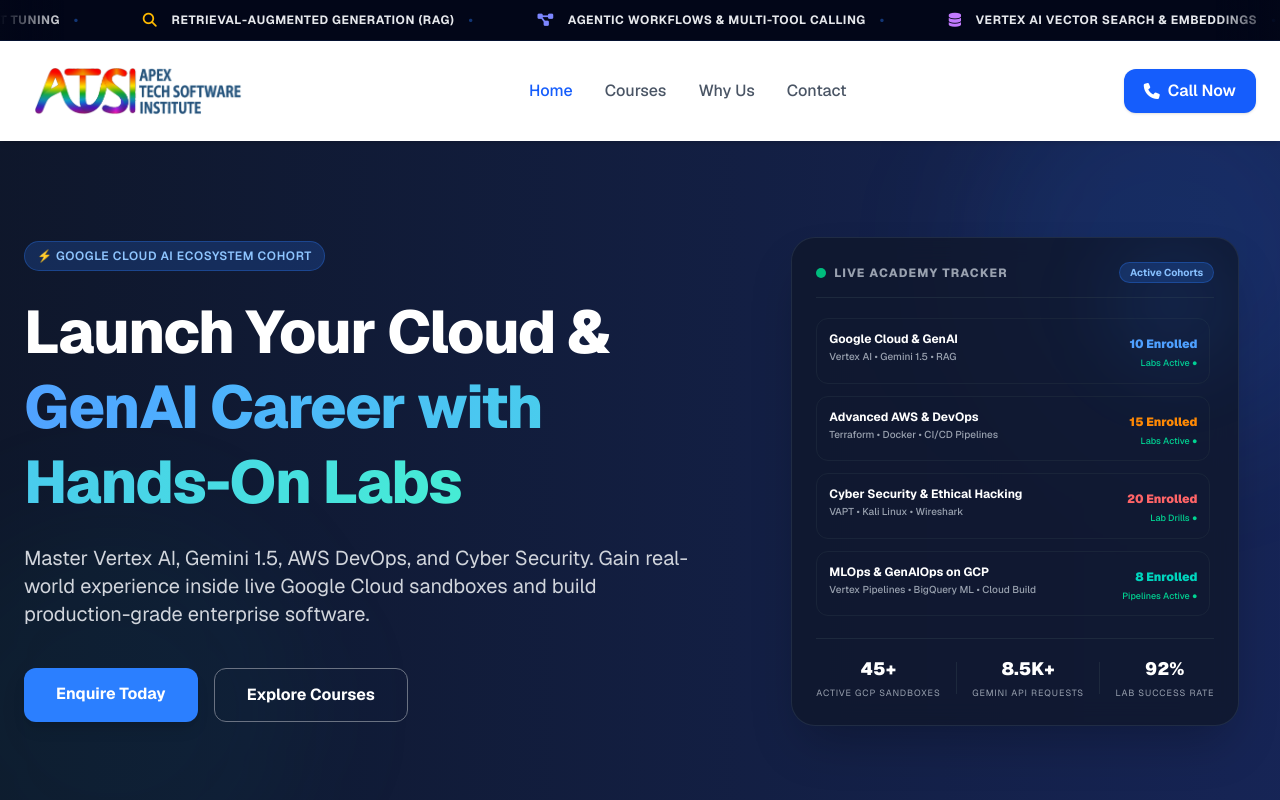
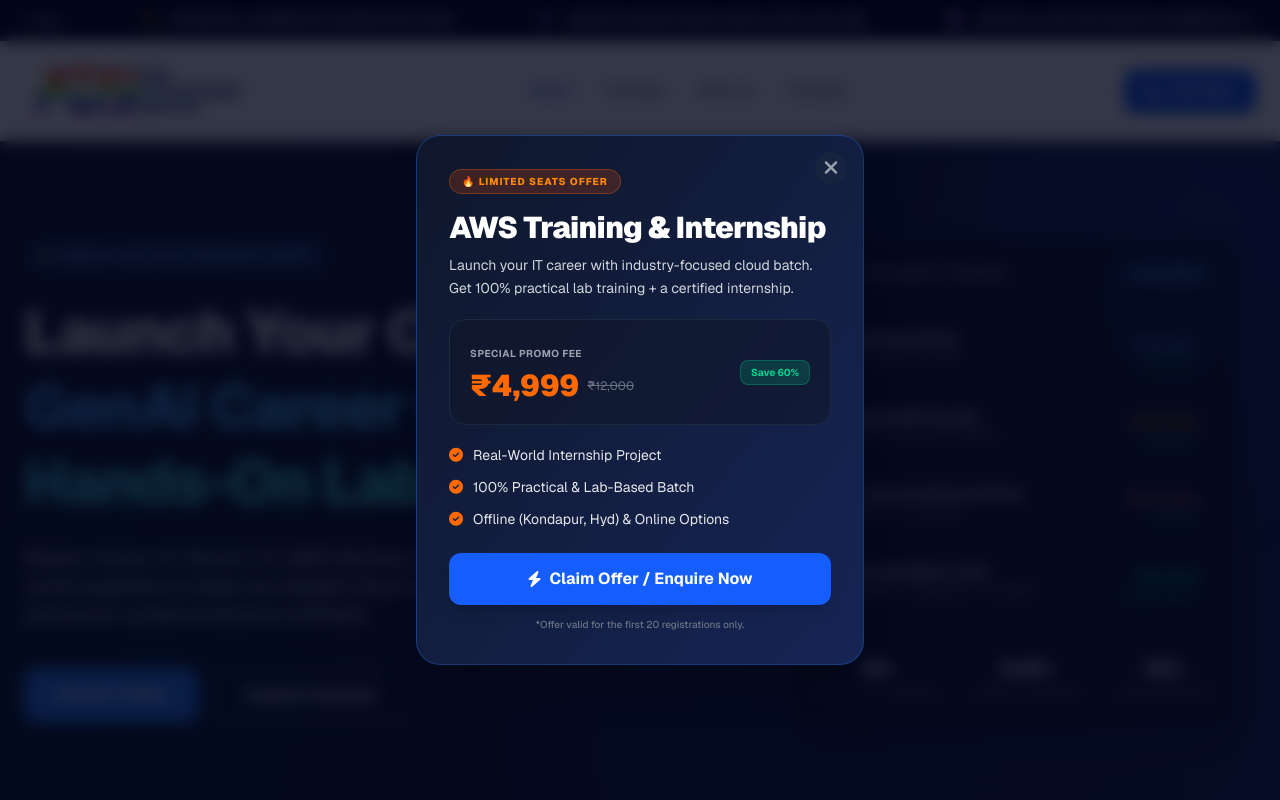
Before and after one commit to akulasathish/apex, a Next.js app: page / in a window 1280 px wide. Shown: the top 800 px of the page. Built offline with nearby package versions, Linux system fonts and the light colour scheme; no server answers.

Commit message:
Add PromoPopup component for AWS training and internship offer

```diff
--- /dev/null
+++ b/src/app/components/PromoPopup.js
@@ -0,0 +1,123 @@
+"use client";
+
+import { useState, useEffect } from "react";
+
+export default function PromoPopup() {
+  const [isOpen, setIsOpen] = useState(false);
+
+  useEffect(() => {
+    // Check if user has already dismissed the popup in this session
+    const hasSeenPromo = sessionStorage.getItem("hasSeenPromo");
+    if (!hasSeenPromo) {
+      const timer = setTimeout(() => {
+        setIsOpen(true);
+      }, 1000); // 1 second delay
+      return () => clearTimeout(timer);
+    }
+  }, []);
+
+  const handleClose = () => {
+    setIsOpen(false);
+    sessionStorage.setItem("hasSeenPromo", "true");
+  };
+
+  const handleAction = () => {
+    setIsOpen(false);
+    sessionStorage.setItem("hasSeenPromo", "true");
+
+    // Smooth scroll to contact form
+    const contactSection = document.getElementById("contact");
+    if (contactSection) {
+      contactSection.scrollIntoView({ behavior: "smooth" });
+
+      // Auto-focus name field and select AWS course
+      setTimeout(() => {
+        const nameInput = document.getElementById("name");
+        if (nameInput) nameInput.focus();
+
+        const courseSelect = document.getElementById("course");
+        if (courseSelect) {
+          courseSelect.value = "aws-devops";
+          // Trigger change event if React state needs it
+          const event = new Event("change", { bubbles: true });
+          courseSelect.dispatchEvent(event);
+        }
+      }, 800);
+    }
+  };
+
+  if (!isOpen) return null;
+
+  return (
+    <div className="fixed inset-0 bg-slate-950/80 backdrop-blur-sm z-[99999] flex items-center justify-center p-4 transition-all duration-300">
+      <div className="bg-gradient-to-br from-slate-900 via-slate-850 to-blue-950 border border-blue-500/30 rounded-3xl p-6 md:p-8 max-w-md w-full relative shadow-2xl transition-all transform scale-100 text-white">
+
+        {/* Close Button */}
+        <button
+          onClick={handleClose}
+          className="absolute top-4 right-4 text-gray-400 hover:text-white transition-all text-xl focus:outline-none w-8 h-8 flex items-center justify-center rounded-full bg-slate-800/50 hover:bg-slate-800"
+          aria-label="Close promotion"
+        >
+          <i className="fa-solid fa-xmark"></i>
+        </button>
+
+        {/* Hot Offer Badge */}
+        <span className="inline-flex bg-orange-600/20 text-orange-400 border border-orange-500/30 px-3 py-1 rounded-full text-[10px] font-extrabold uppercase tracking-widest mb-4">
+          🔥 Limited Seats Offer
+        </span>
+
+        {/* Header Text */}
+        <h3 className="text-2xl md:text-3xl font-black tracking-tight mb-2">
+          AWS Training &amp; Internship
+        </h3>
+
+        <p className="text-gray-300 text-sm mb-5 leading-relaxed">
+          Launch your IT career with industry-focused cloud batch. Get 100% practical lab training + a certified internship.
+        </p>
+
+        {/* Price Display */}
+        <div className="bg-slate-900/60 border border-slate-800 rounded-2xl p-5 mb-5 flex items-center justify-between">
+          <div>
+            <span className="text-[10px] text-gray-400 uppercase tracking-wider font-bold">Special Promo Fee</span>
+            <div className="flex items-center gap-2 mt-1">
+              <span className="text-3xl font-black text-orange-500">₹4,999</span>
+              <span className="text-xs text-gray-500 line-through">₹12,000</span>
+            </div>
+          </div>
+          <span className="text-[10px] bg-emerald-500/20 text-emerald-400 border border-emerald-500/30 px-2.5 py-1 rounded-lg font-bold">
+            Save 60%
+          </span>
+        </div>
+
+        {/* Features List */}
+        <ul className="space-y-3 mb-6 text-sm">
+          <li className="flex items-center text-gray-200">
+            <i className="fa-solid fa-circle-check text-orange-500 mr-2.5"></i>
+            <span>Real-World Internship Project</span>
+          </li>
+          <li className="flex items-center text-gray-200">
+            <i className="fa-solid fa-circle-check text-orange-500 mr-2.5"></i>
+            <span>100% Practical &amp; Lab-Based Batch</span>
+          </li>
+          <li className="flex items-center text-gray-200">
+            <i className="fa-solid fa-circle-check text-orange-500 mr-2.5"></i>
+            <span>Offline (Kondapur, Hyd) &amp; Online Options</span>
+          </li>
+        </ul>
+
+        {/* Action Button */}
+        <button
+          onClick={handleAction}
+          className="w-full bg-blue-600 hover:bg-blue-700 text-white font-bold py-3.5 px-6 rounded-xl transition-all shadow-lg hover:shadow-blue-500/20 active:scale-[0.98] flex items-center justify-center space-x-2 text-base"
+        >
+          <i className="fa-solid fa-bolt"></i>
+          <span>Claim Offer / Enquire Now</span>
+        </button>
+
+        <p className="text-center text-[10px] text-gray-500 mt-3 font-medium">
+          *Offer valid for the first 20 registrations only.
+        </p>
+      </div>
+    </div>
+  );
+}
--- a/src/app/page.js
+++ b/src/app/page.js
@@ -1,5 +1,6 @@
 import courses from "../data/courses.json";
 import ContactForm from "./components/ContactForm";
+import PromoPopup from "./components/PromoPopup";
 
 export default function Home() {
   const aiFeatures = [
@@ -551,6 +552,7 @@
           </div>
         </div>
       </section>
+      <PromoPopup />
     </>
   );
 }
```
